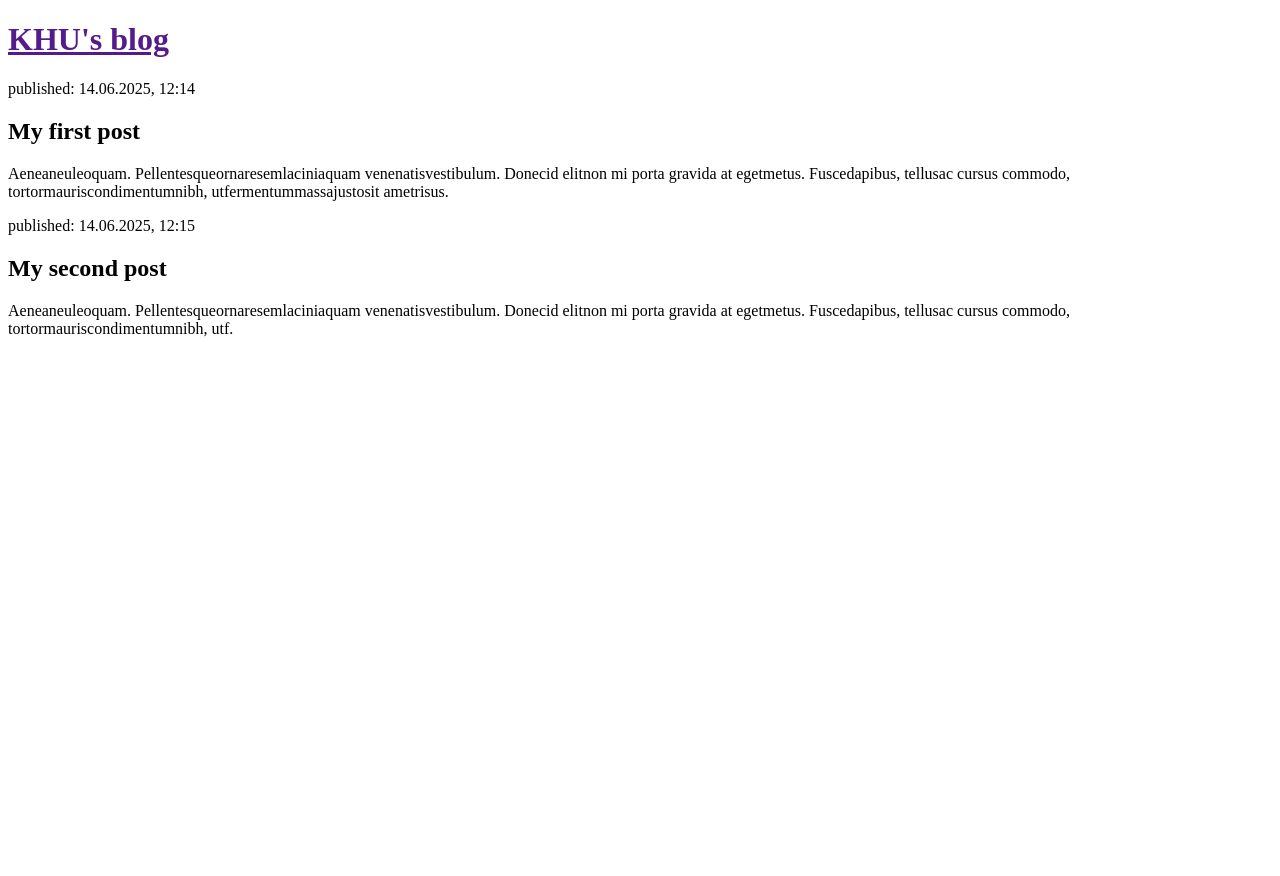
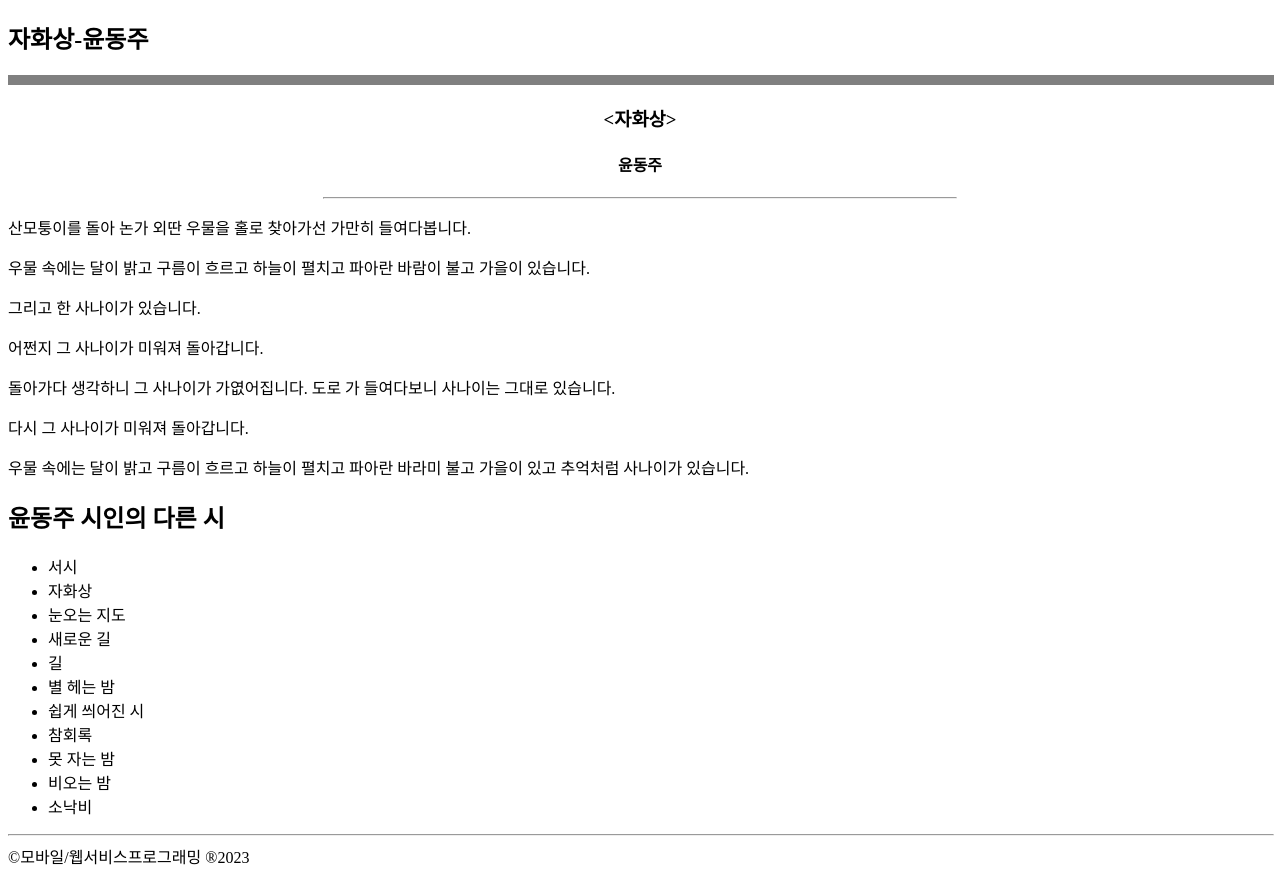
Before and after one commit to Han019/django_blog, a Django app: page / in a window 1280 px wide. Before the commit the page ends 337 px from the top, so only its background shows below. Run offline with Django 4.2, Linux system fonts and the light colour scheme.

Commit message:
html 변경

```diff
--- a/blog/templates/blog/post_list.html
+++ b/blog/templates/blog/post_list.html
@@ -1,4 +1,4 @@
-<!DOCTYPE html>
+<!-- <!DOCTYPE html>
 <html>
     <head>
         <title>KHU's blog </title>
@@ -24,4 +24,55 @@
                 tortormauriscondimentumnibh, utf.</p>
         </div>
     </body>
+</html> -->
+<!DOCTYPE html>
+<html>
+    <head>
+        <title>윤동주-자화상</title>
+    </head>
+    <body>
+        <header>
+            <h2>자화상-윤동주</h2>
+        </header>
+
+        <hr size="10" width=100% noshade="noshade"></hr>
+
+        <section>
+            <center>
+            <h3><자화상></h3>
+            <h4> 윤동주</h4>
+            </center>
+
+            <hr align="center" width="50%">
+            <article>
+                <p>산모퉁이를 돌아 논가 외딴 우물을 홀로 찾아가선 가만히 들여다봅니다.</p>
+                <p>우물 속에는 달이 밝고 구름이 흐르고 하늘이 펼치고 파아란 바람이 불고 가을이 있습니다.</p>
+                <p>그리고 한 사나이가 있습니다.</p>
+                <p>어쩐지 그 사나이가 미워져 돌아갑니다.</p>
+                <p>돌아가다 생각하니 그 사나이가 가엾어집니다. 도로 가 들여다보니 사나이는 그대로 있습니다.</p>
+                <p>다시 그 사나이가 미워져 돌아갑니다.</p>
+                <p>우물 속에는 달이 밝고 구름이 흐르고 하늘이 펼치고 파아란 바라미 불고 가을이 있고 추억처럼 사나이가 있습니다.</p>
+            </article>
+        </section>
+
+        <aside>
+            <h2>윤동주 시인의 다른 시</h2>
+            <ul>
+                <li>서시</li>
+                <li>자화상</li>
+                <li>눈오는 지도</li>
+                <li>새로운 길</li>
+                <li>길</li>
+                <li>별 헤는 밤</li>
+                <li>쉽게 씌어진 시</li>
+                <li>참회록</li>
+                <li>못 자는 밤</li>
+                <li>비오는 밤</li>
+                <li>소낙비</li>
+            </ul>
+        </aside>
+
+        <hr align="center" width="100%">
+        <footer>©모바일/웹서비스프로그래밍 ®2023</footer>
+    </body>
 </html>
```
Also changed, not shown: 1 other file.
